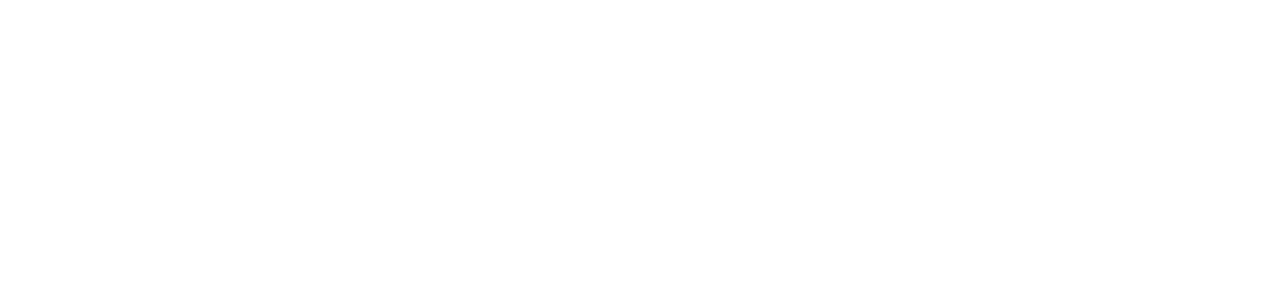
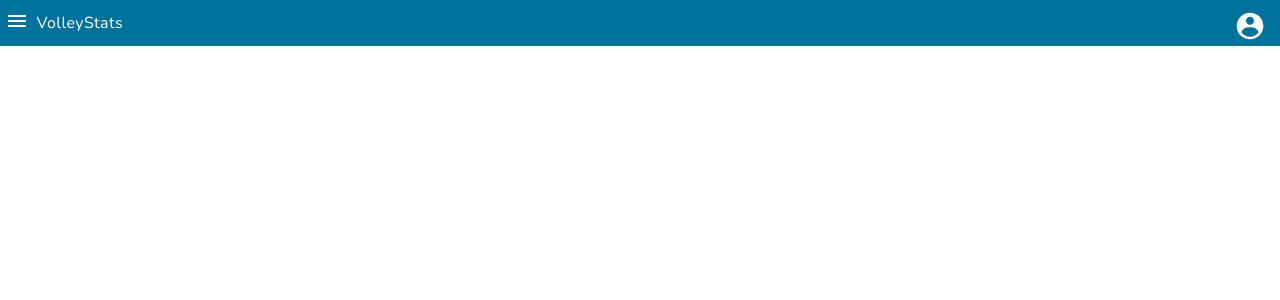
Before and after one commit to rubdelima/VoleyScout, a React (Create React App) app: page /login in a window 1280 px wide. Before the commit this address had no page. Shown: the top 300 px of the page. Built offline with nearby package versions, Linux system fonts and the light colour scheme.

Commit message:
add login/register routes

```diff
--- a/src/App.tsx
+++ b/src/App.tsx
@@ -6,7 +6,8 @@
 import NovaPartida from "./pages/NovaPartida";
 import NovaAnalise from "./pages/NovaAnalise";
 import Analise from "./pages/Analise";
-
+import Login from "./pages/Login";
+import Registrar from "./pages/Registrar";
 function App() {
 	return (
 		<Router>
@@ -14,7 +15,8 @@
 				<Route path="/" element={<PaginaInicial sigla="BRA" pais="Brasil" />} />
 				<Route path="/equipes" element={<Equipes />} />
 				<Route path="/meu-time" element={<MeuTime />} />
-
+				<Route path="/login" element={<Login/>} />
+				<Route path="/registrar" element={<Registrar/>} />
 				<Route path="/adicionar-jogador" element={<AdicionarJogador />} />
 				<Route path="/nova-analise" element={<NovaAnalise />} />
 				<Route path="/nova-partida" element={<NovaPartida />} />
--- /dev/null
+++ b/src/pages/Login.tsx
@@ -0,0 +1,11 @@
+import Header from "../../src/components/header";
+
+function Login() {
+	return (
+		<div>
+			<Header />
+		</div>
+	);
+}
+
+export default Login;
--- /dev/null
+++ b/src/pages/Registrar.tsx
@@ -0,0 +1,11 @@
+import Header from "../../src/components/header";
+
+function Registrar() {
+	return (
+		<div>
+			<Header />
+		</div>
+	);
+}
+
+export default Registrar;
```
